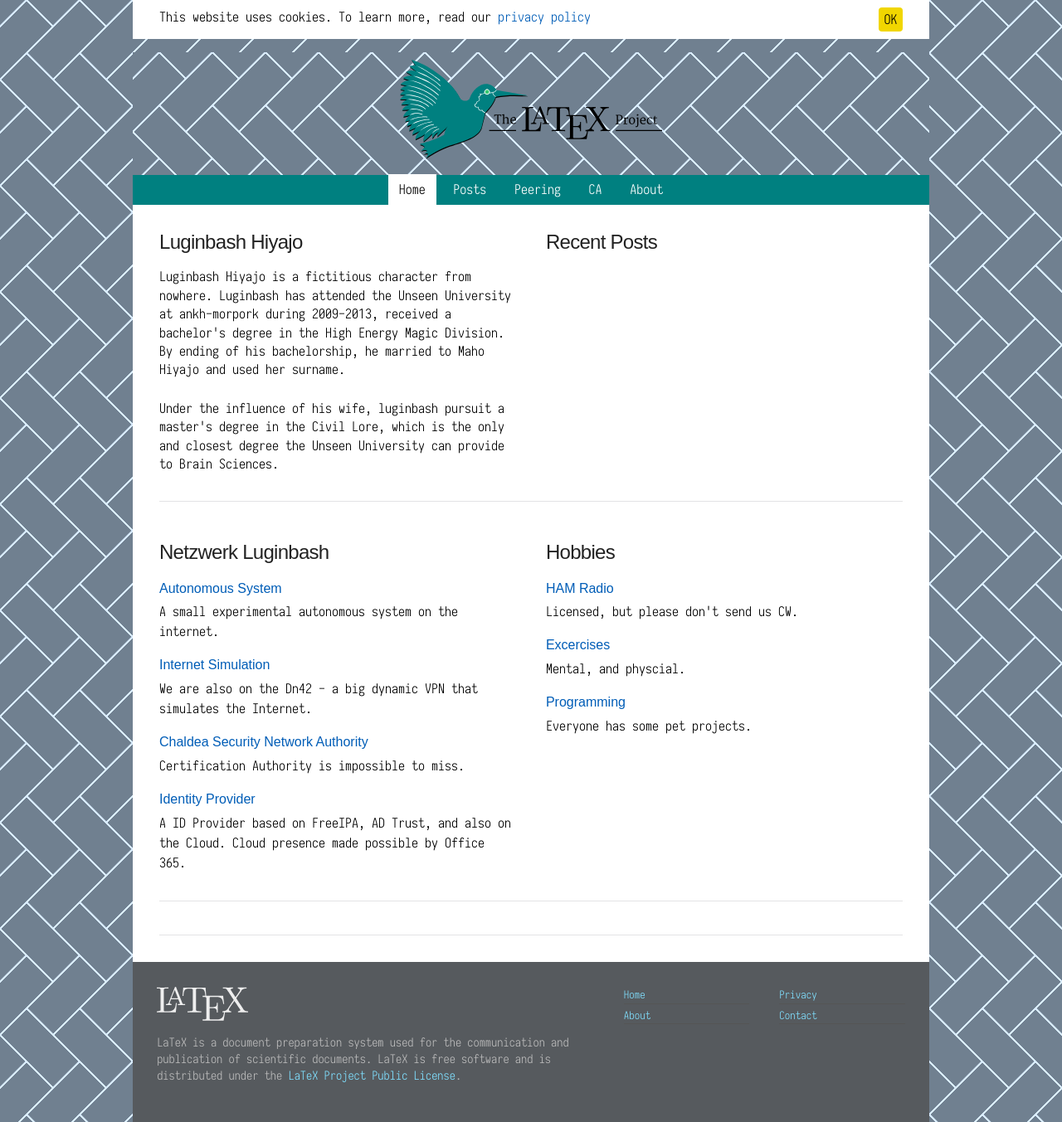
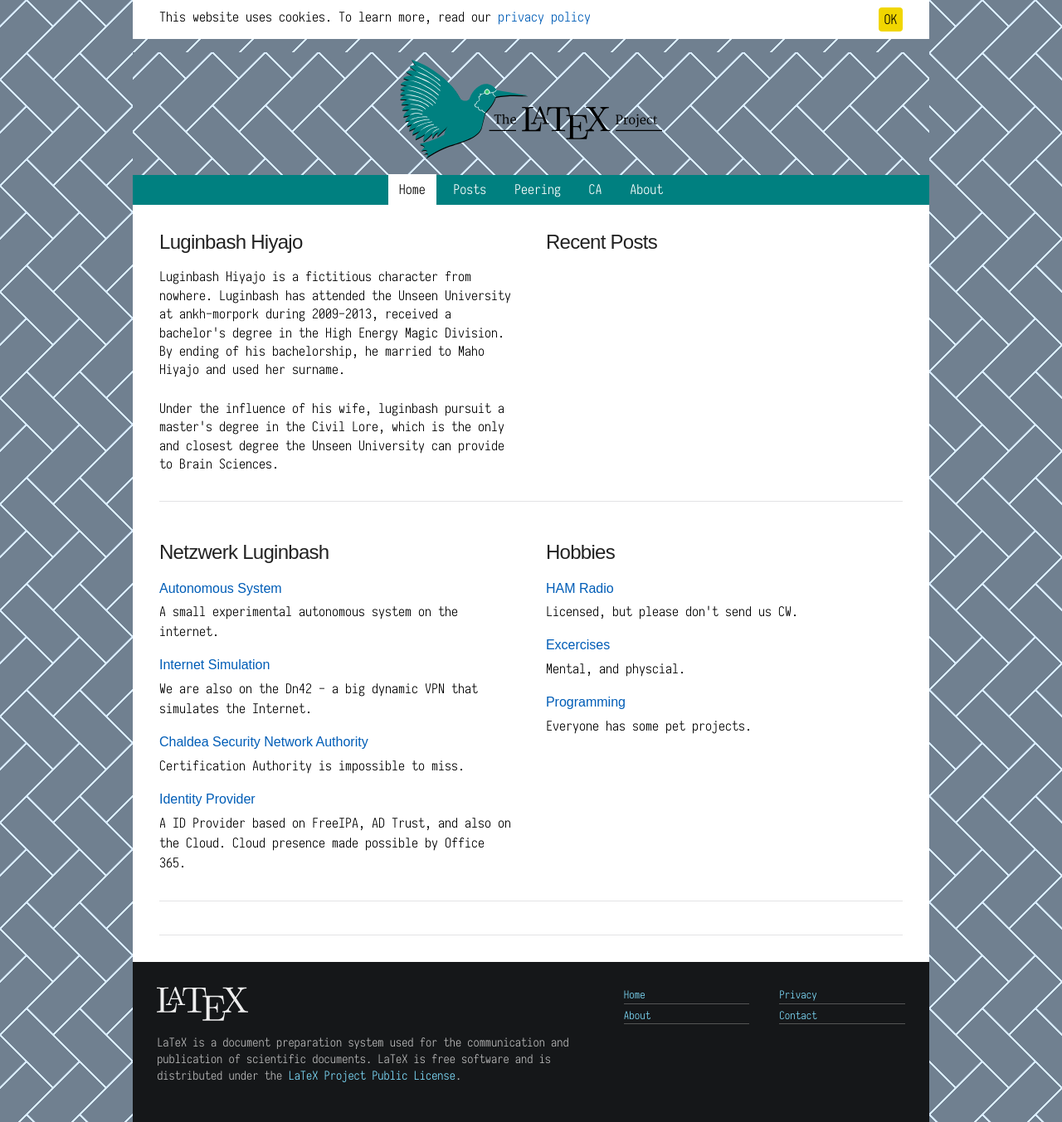
Before and after one commit to luginbash/luginbash.github.io, a Jekyll site: the page built from index.html, in a window 1280 px wide. Shown: the whole page at 83% size. Built offline with Jekyll 4.4.1, drawn with Linux system fonts in a browser that asks for light colours.

Commit message:
Apply new color style

```diff
--- a/css/main.css
+++ b/css/main.css
@@ -183,7 +183,7 @@
 /* Syntax highlighting styles */
 /* ----------------------------------------------------------*/
 
-.highlight  { background: #ffffff; }
+.highlight  { background: #ebebeb }
 .highlight .c { color: #999988; font-style: italic } /* Comment */
 .highlight .err { color: #a61717; background-color: #e3d2d2 } /* Error */
 .highlight .k { font-weight: bold } /* Keyword */
--- a/css/screen.css
+++ b/css/screen.css
@@ -372,7 +372,7 @@
 /* Footer
 –––––––––––––––––––––––––––––––––––––––––––––––––––––––––––––––––––––––––––– */
 footer {
-  background: #565A5E;
+  background: #151719;
   color: #BBB;
   font-size: 0.9em;
   margin: 0 -2.2em -3em;
```
